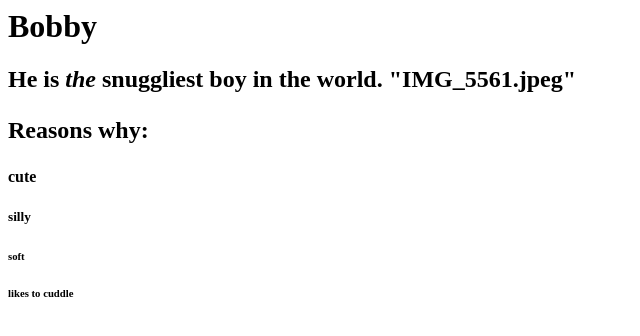
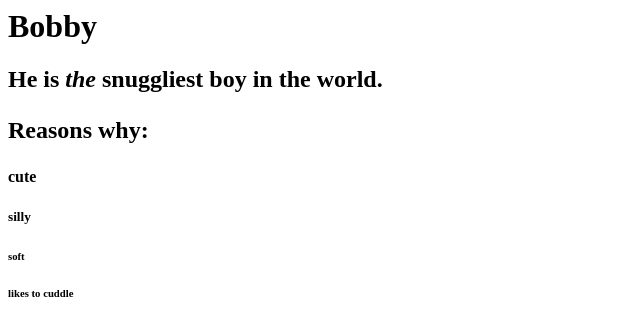
Before and after one commit to natalietaormina/hello-world, a plain HTML site: page index.html in a window 1280 px wide. Shown: the whole page, without its empty margins (0-640 px from the left). Drawn offline with Linux system fonts and the light colour scheme.

Commit message:
Update index.html

```diff
--- a/index.html
+++ b/index.html
@@ -1,6 +1,6 @@
 <h1>Bobby</h1>
 <h2>He is <em>the</em> snuggliest boy in the world.
-  <img>"IMG_5561.jpeg"</img>
+
 <p>Reasons why:</p>
 <h4>cute</h4>
 <h5>silly</h5>
```
